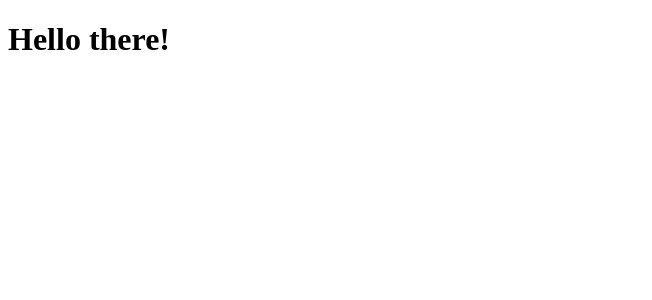
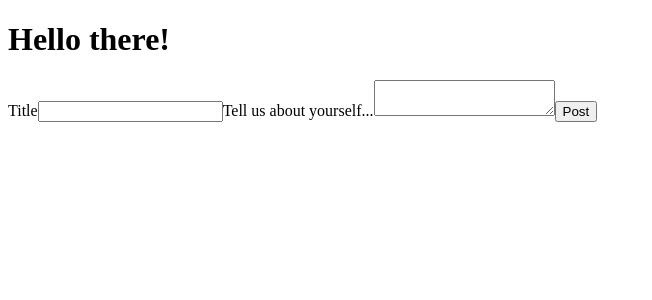
Before and after one commit to KeenanJones1/myBlog, a React (Create React App) app in the folder client/: page / in a window 1280 px wide. Shown: the top 300 px of the page, without its empty margins (0-652 px from the left). Built offline with nearby package versions, Linux system fonts and the light colour scheme; no server answers.

Commit message:
cors, form and getting data from api

```diff
--- a/client/package.json
+++ b/client/package.json
@@ -14,6 +14,7 @@
   "author": "Kuzco",
   "license": "ISC",
   "dependencies": {
+    "@material-ui/core": "^4.11.0",
     "react": "^16.13.1",
     "react-dom": "^16.13.1",
     "react-google-login": "^5.1.21",
--- /dev/null
+++ b/client/src/components/Drafts.js
@@ -0,0 +1,25 @@
+import React, { Component } from 'react'
+
+export default class Drafts extends Component {
+ constructor(){
+  super()
+  this.state = {
+   posts: ""
+  }
+ }
+
+componentDidMount(){
+ fetch('http://localhost:8000/posts')
+ .then( resp => resp.json())
+ .then(data => console.log(data))
+}
+
+
+ render() {
+  return (
+   <div>
+
+   </div>
+  )
+ }
+}
--- a/client/src/components/Home.js
+++ b/client/src/components/Home.js
@@ -1,6 +1,6 @@
 import React, { Component } from 'react'
-
-
+import PostForm from './PostForm'
+import Drafts from './Drafts'
 // Home has all the user infomation for myself and all of the posts.
 // To create a new post I'm going to use another component but its not going to be public.
 // Paste and copy another react app to the same server for the post creation phase.
@@ -10,6 +10,8 @@ export default class Home extends Component {
   return (
    <div>
     <h1>Hello there!</h1>
+    <PostForm/>
+    <Drafts/>
    </div>
   )
  }
--- /dev/null
+++ b/client/src/components/PostForm.js
@@ -0,0 +1,17 @@
+import React, { Component } from 'react'
+
+export default class PostForm extends Component {
+ render() {
+  return (
+   <div>
+    <form action="" method="post">
+     <label htmlFor="title">Title</label>
+     <input type="text" name="title" id=""/>
+     <label htmlFor="body">Tell us about yourself...</label>
+     <textarea type="text" name="body" id=""/>
+     <input type="submit" value="Post"/>
+    </form>
+   </div>
+  )
+ }
+}
```
Also changed, not shown: 2 other files (tests, documents, lock files or other folders).
